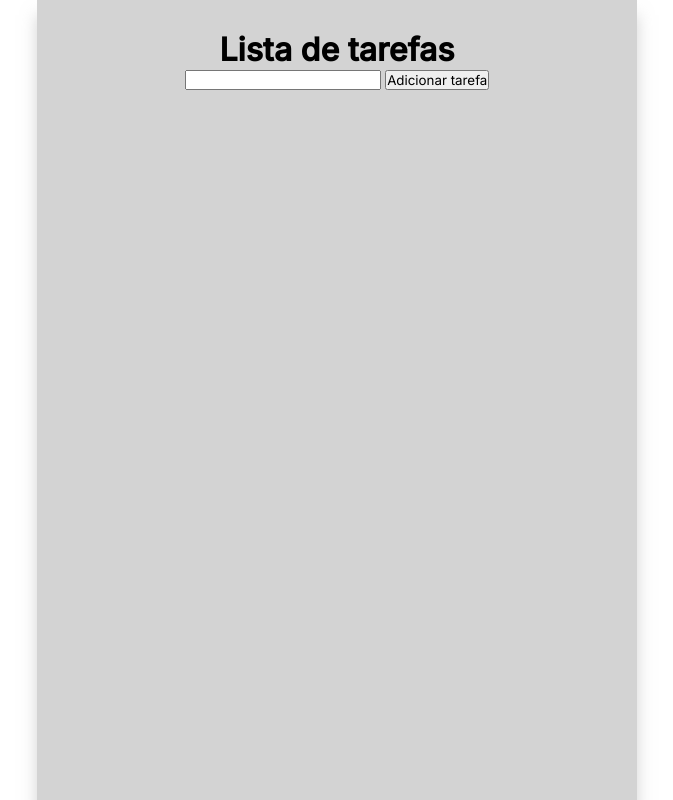
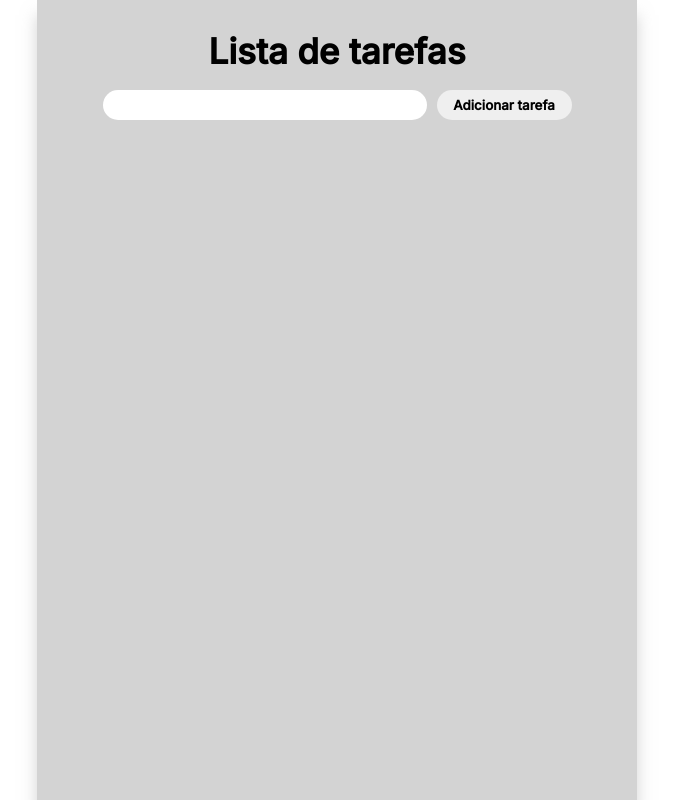
Before and after one commit to emerson-garcao/to-doList, a plain HTML site: page index.html in a window 1280 px wide. Shown: the whole page, without its empty margins (303-976 px from the left). Drawn offline with Linux system fonts and the light colour scheme.

Commit message:
Elaboração do CSS

```diff
--- a/index.html
+++ b/index.html
@@ -15,7 +15,7 @@
   <body>
     <main id="container">
       <h1>Lista de tarefas</h1>
-      <div>
+      <div class="box-input">
         <input type="text" class="input-tarefa" />
         <button class="btn-tarefa">Adicionar tarefa</button>
       </div>
--- a/style.css
+++ b/style.css
@@ -6,13 +6,17 @@
 :root{
   --bg-color: #FFFFFF;
   --bg-container: rgba(168, 168, 168, 0.5);
+  --focus-color:  rgb(13, 106, 134);
+  --bg-button:rgba( 190, 190, 190, 0.5);
+
 }
 body{
   background-color: var(--bg-color);
+  display: flex;
+  justify-content: center;
 }
 body *{
   font-family: 'Inter', sans-serif;
-  margin: 0 auto;
 }
 #container{
   text-align: center;
@@ -22,3 +26,36 @@ body *{
   background-color: var(--bg-container);
   box-shadow: 0px 15px 15px var(--bg-container);
 }
+#container h1{
+  margin-bottom: 18px;
+  font-size: 35px;
+}
+.box-input{
+  display: flex;
+  justify-content: center;
+  align-items: center;
+  gap: 10px;
+  margin-bottom: 20px;
+}
+.box-input input{
+  height: 30px;
+  width: 60%;
+  border: none;
+  border-radius: 9999px;
+  font-size: 20px;
+  padding-left: 10px;
+}
+.box-input input:focus{
+  outline: 2px solid var(--focus-color);
+}
+.box-input button{
+  height: 30px;
+  width: 25%;
+  border: none;
+  border-radius: 9999px;
+  cursor: pointer;
+  font-weight: 700;
+}
+.box-input button:hover{
+  background: var(--bg-button);
+}
```
